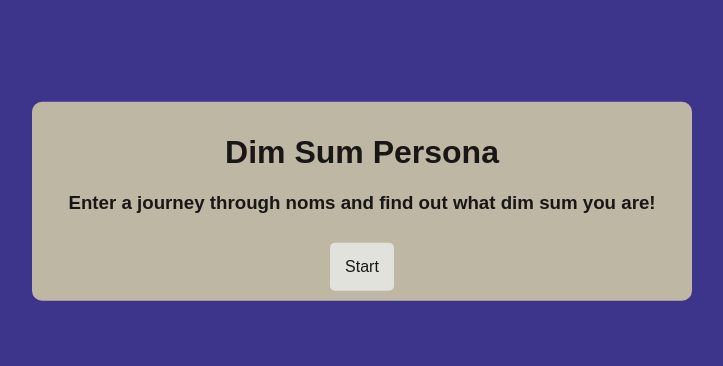
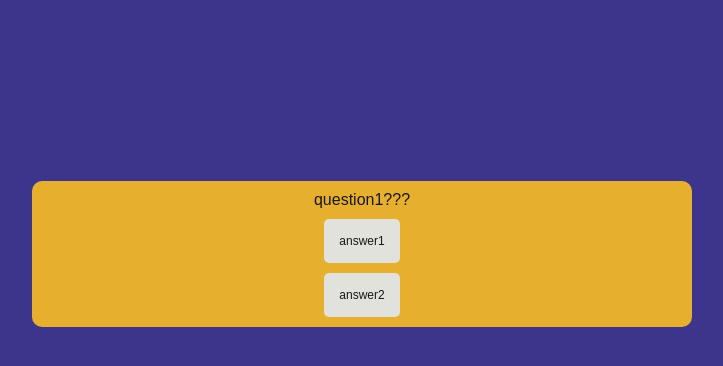
Before and after one commit to jasonkeung/dimsum, a plain HTML site: page index.html in a window 1280 px wide. Both pictures are taken after a click on the button "Start". Shown: the whole page, without its empty margins (278-1001 px from the left). Drawn offline with Linux system fonts and the light colour scheme.

Commit message:
Increment quiz questions

```diff
--- a/index.html
+++ b/index.html
@@ -4,17 +4,23 @@
 <meta name="viewport" content="width=device-width, initial-scale=1">
 <link rel="stylesheet" href="styles.css">
 <body>
-    <div class="start">
+    <div id="start-box" class="box start">
+        <h1>Dim Sum Persona</h1>
+        <h3>
+            Enter a journey through noms and find out what dim sum you are!
+        </h3>
 
+        <button id="start-button" class="button start" >
+            Start
+        </button>
+    </div>
 
-    <h1>Dim Sum Persona</h1>
-    <h3>
-        Enter a journey through noms and find out what dim sum you are!
-    </h3>
-
-    <button id="start-button" class="start-button" >
-        Start
-    </button>
+    <div id="quiz-box" class="box quiz" hidden="true">
+        <div id="quiz-question">
+        </div>
+        <button id="quiz-answer1" class="button answer"></button>
+        <br />
+        <button id="quiz-answer2" class="button answer"></button>
     </div>
 
 <script src="script.js"></script>
--- a/script.js
+++ b/script.js
@@ -1,3 +1,30 @@
+questions = {
+    1: ["question1???", "answer1", "answer2"],
+    2: ["question2???", "answer1", "answer2"]
+}
+
+var questionNumber = 1
+
 document.getElementById('start-button').addEventListener('click', function() {
-    console.log('asdasd')
+    document.getElementById('start-box').hidden = true;
+    document.getElementById('quiz-box').hidden = false;
+    renderQuiz();
 });
+
+document.getElementById('quiz-answer1').addEventListener('click', function() {
+    questionNumber++;
+    renderQuiz();
+});
+
+document.getElementById('quiz-answer2').addEventListener('click', function() {
+    questionNumber++;
+    renderQuiz();
+});
+
+
+const renderQuiz = () => {
+
+    document.getElementById("quiz-question").innerHTML=questions[questionNumber][0];
+    document.getElementById("quiz-answer1").innerHTML=questions[questionNumber][1];
+    document.getElementById("quiz-answer2").innerHTML=questions[questionNumber][2];
+}
--- a/styles.css
+++ b/styles.css
@@ -4,7 +4,7 @@ body {
     font-family: fantasy;
 }
 
-.start {
+.box {
     margin: auto;
     align-items: center;
     text-align: center;
@@ -14,21 +14,39 @@ body {
     width: 50%;
     transform: translate(-50%, -50%);
     position: absolute;
-    background-color: #BEB7A4;
     border-radius: 10px;
     color: #191716;
 }
 
-.start-button {
+.box.start {
+    background-color: #BEB7A4;
+}
+
+.box.quiz {
+    background-color: #E6AF2E;
+}
+
+.button {
     font-family: fantasy;
     border: none;
     padding: 15px;
     text-align: center;
     display: inline-block;
-    font-size: 16px;
     margin-top: 10px;
     border-radius: 5px;
     background-color: #E0E2DB;
     color: #191716;
     transition: background-color 0.3s ease;
 }
+
+.button.start {
+    font-size: 16px;
+}
+
+.button.answer {
+    font-size: 12px;
+}
+
+.start-button:hover {
+    background-color: #D0D2CB;
+}
```
